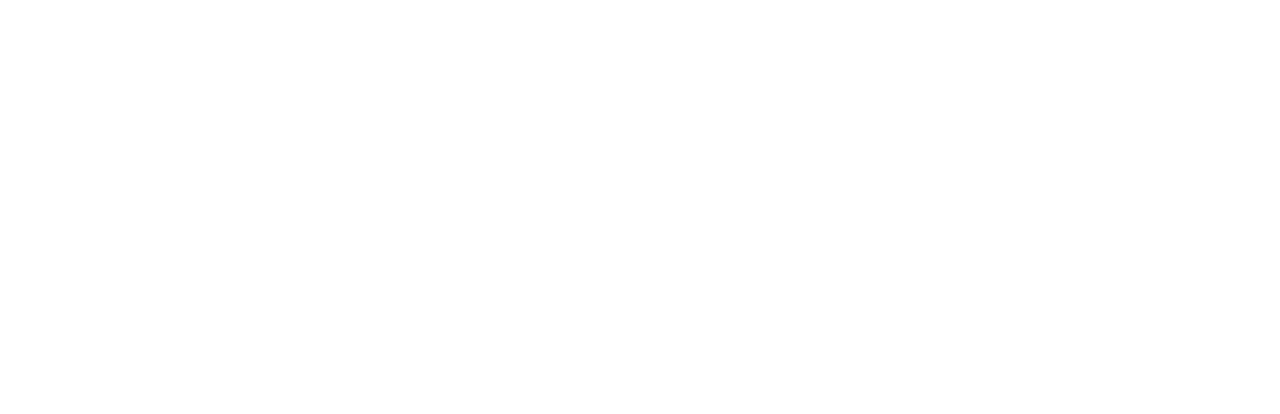
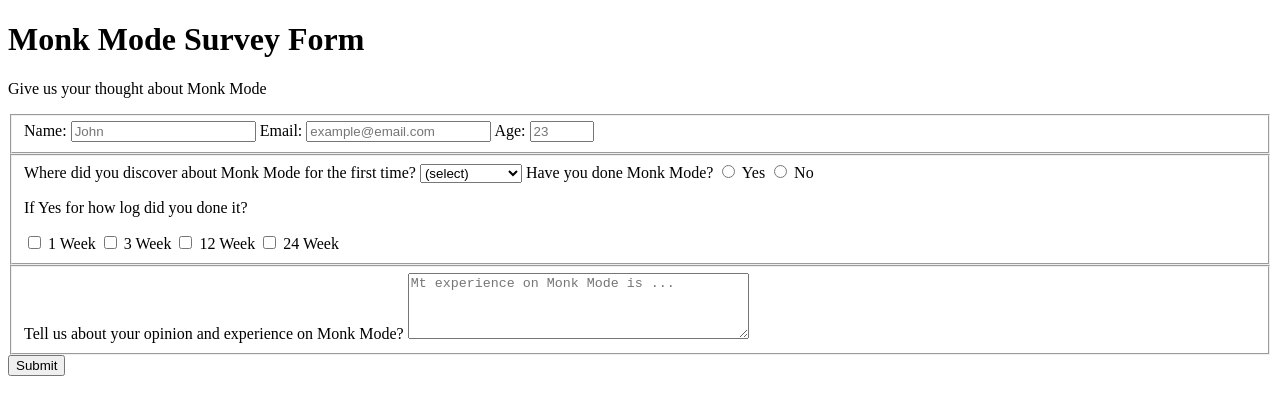
Before and after one commit to Yohannesiv/freecodecamp-certification-projects, a plain HTML site: page survey-form/index.html in a window 1280 px wide. Drawn offline with Linux system fonts and the light colour scheme.

Commit message:
did the html part of the form

```diff
--- a/survey-form/index.html
+++ b/survey-form/index.html
@@ -3,9 +3,45 @@
 <head>
     <meta charset="UTF-8">
     <meta name="viewport" content="width=device-width, initial-scale=1.0">
-    <title>Document</title>
+    <title>Survey Form</title>
+    <link rel="stylesheet" href="styles.css"/>
 </head>
 <body>
+    <h1 id="title">Monk Mode Survey Form</h1>
+    <p id="description">Give us your thought about Monk Mode</p>
+    <form id="survey-form">
+        <fieldset>
+            <label for="name" id="name-label">Name: <input id="name" type="text" placeholder="John" required></label>
+            <label for="email" id="email-label">Email: <input id="email" type="email" placeholder="example@email.com" required></label>
+            <label for="number" id="number-label">Age: <input id="number" type="number" min="15" max="100" placeholder="23" required></label>
+        </fieldset>
+        <fieldset>
+            <label for="dropdown">Where did you discover about Monk Mode for the first time?
+                <select id="dropdown" name="dropdown">
+                    <option value="">(select)</option>
+                    <option value="1">Friend, family</option>
+                    <option value="2">YouTube</option>
+                    <option value="3">Blog post</option>
+                    <option value="4">Tiktok</option>
+                    <option value="5">Twitter(X)</option>
+                </select>
+            </label>
+            <label>Have you done Monk Mode?</label>
+            <label><input type="radio" name="yes-no" value="yes"> Yes</label>
+            <label><input type="radio" name="yes-no" value="no"> No</label>
+            <p>If Yes for how log did you done it?</p>
+            <label><input type="checkbox" value="1"> 1 Week</label>
+            <label><input type="checkbox" value="3"> 3 Week</label>
+            <label><input type="checkbox" value="12"> 12 Week</label>
+            <label><input type="checkbox" value="24"> 24 Week</label>
+        </fieldset>
+        <fieldset>
+            <label>Tell us about your opinion and experience on Monk Mode?
+                <textarea placeholder="Mt experience on Monk Mode is ..." rows="4" cols="40"></textarea>
+            </label>
+        </fieldset>
+        <input id="submit" Value="Submit" type="submit">
+    </form>
 
 </body>
 </html>
```
